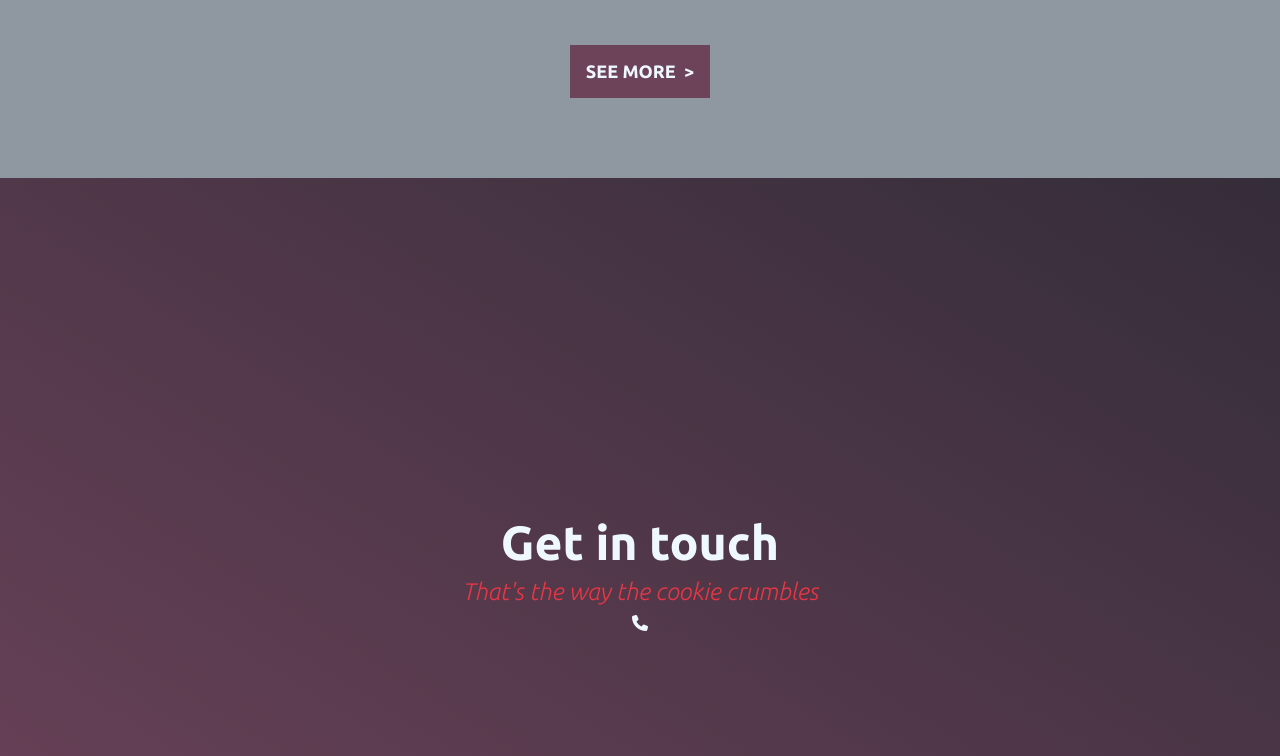
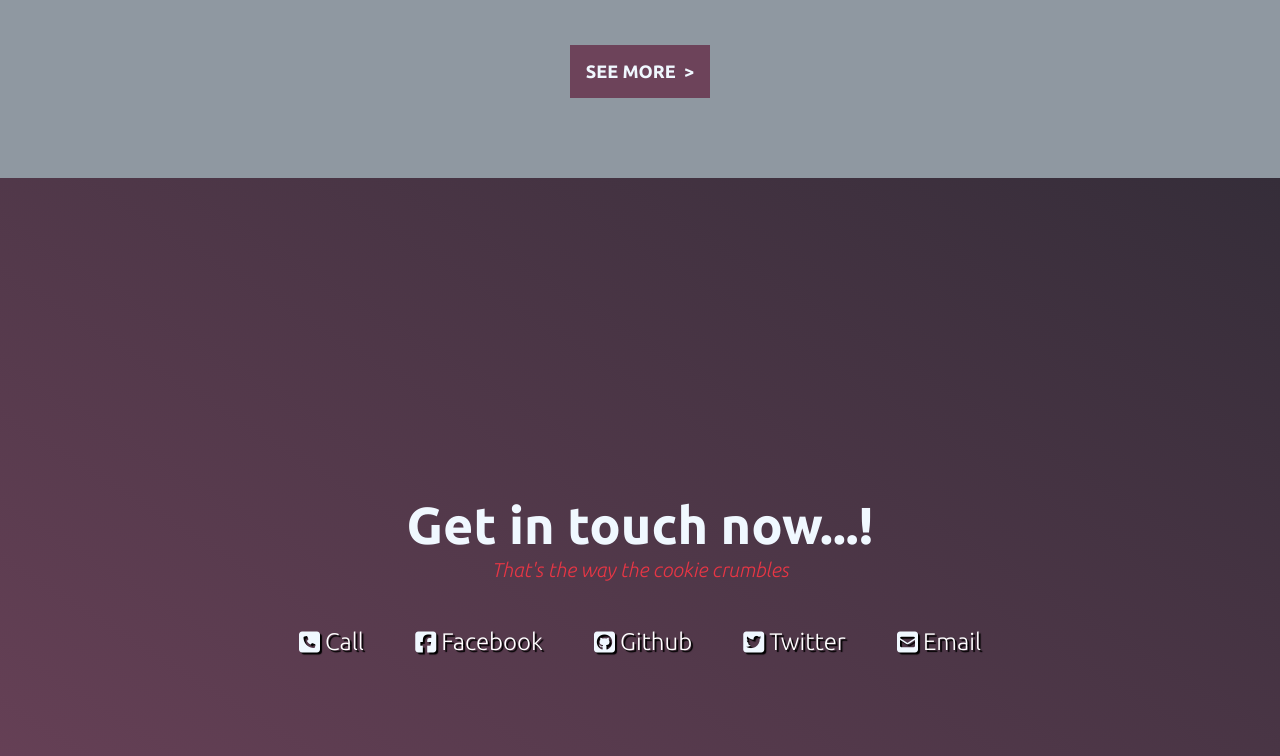
Before and after one commit to Lucas-Grillos/FCC-Portfolio-Page, a plain HTML site: page index.html in a window 1280 px wide. Shown: the part 2041-2797 px from the top of the page. Drawn offline with Linux system fonts and the light colour scheme.

Commit message:
add icon, footer markup and styling

```diff
--- a/index.html
+++ b/index.html
@@ -119,20 +119,35 @@
     <section id="contact">
       <div class="header-text">
 
-        <h2 class="large-text">Get in touch</h2>
-        <p>That's the way the cookie crumbles</p>
+        <h2 class="large-text">Get in touch now...!</h2>
+        <p id="smaller">That's the way the cookie crumbles</p>
 
         <div class="icon-group">
-          <div class="icon-item">
-            <i class="fa-solid fa-phone"></i>
-            <p></p>
-          </div>
-          <div class="icon-item"></div>
-          <div class="icon-item"></div>
-          <div class="icon-item"></div>
-          <div class="icon-item"></div>
+          <a class="icon-item" href="https://letmegooglethat.com/?q=don%27t+call+me%2C+creep!" target="_blank">
+            <i class="fa-solid fa-square-phone"></i>
+            <p>Call</p>
+          </a>
+          <a class="icon-item" href="https://www.facebook.com/funnyprogrammingmemes" target="_blank">
+            <i class="fa-brands fa-square-facebook"></i>
+            <p>Facebook</p>
+          </a>
+          <a class="icon-item" href="https://github.com/Lucas-Grillos" target="_blank">
+            <i class="fa-brands fa-square-github"></i>
+            <p>Github</p>
+          </a>
+          <a class="icon-item"  href="https://twitter.com/LucasIsAWizard" target="_blank">
+            <i class="fa-brands fa-square-twitter"></i>
+            <p>Twitter</p>
+          </a>
+          <a class="icon-item" href="https://letmegooglethat.com/?q=don%27t+email+me%2C+creep!" target="_blank"   >
+            <i class="fa-solid fa-square-envelope"></i>
+            <p>Email</p>
+          </a>
         </div>
 
+        <footer id="footer">
+          <p id="footer-text">© 2024, Lucas Grillos</p>
+        </footer>
       </div>
     </section>
 
--- a/styles.css
+++ b/styles.css
@@ -18,6 +18,10 @@ body {
     padding: 0;
     margin: 0;
     font-family: "Ubuntu", sans-serif;
+}
+
+section {
+    position: relative;
 }
 
 #navbar {
@@ -77,23 +81,66 @@ body {
 }
 
 .large-text {
-    font-size: 48px;
+    font-size: 52px;
     margin: 0;
 }
 
 .header-text p {
     font-size: 24px;
-    margin: .5rem 0;
+    margin: .2rem 0;
     font-style: italic;
     font-weight: 100;
     color: var(--nav-color);
 }
 
-.header-icons {
+#smaller {
+    font-size: 20px;
+}
+
+.icon-group {
+    margin-top: 40px;
     display: flex;
     flex-direction: row;
     justify-content: center;
-    gap: 20px;
+    gap: 4vw;
+}
+
+.icon-group p, .icon-group i {
+    text-shadow: 2px 2px 1px rgba(0, 0, 0);
+}
+
+.icon-group p {
+    color: white;
+    font-style: normal;
+}
+
+.icon-item {
+    all: unset;
+    display: flex;
+    align-items: center;
+    gap: 5px;
+    cursor: pointer;
+}
+
+.icon-item i {
+    font-size: 24px;
+}
+
+footer {
+    width: 100%;
+    border-top: 2px solid var(--nav-color);
+    position: absolute;
+    bottom: 0;
+    height: 100px;
+
+    display: flex;
+    align-items: center;
+    justify-content: flex-end;
+}
+
+#footer-text {
+    all: unset;
+    padding-right: 10vw;
 }
 
 #projects {
@@ -195,6 +242,8 @@ body {
     left: 2px;
 }
 
+
+
 @media only screen and (max-width: 1080px) {
     #projects-grid {
         grid-template-columns: repeat(2, 1fr);
@@ -221,4 +270,10 @@ body {
     .nav-item {
         font-size: 16px;
     }
+
+    .icon-group {
+        margin-top: 15px;
+        flex-direction: column;
+        gap: 5px;
+    }
 }
```
